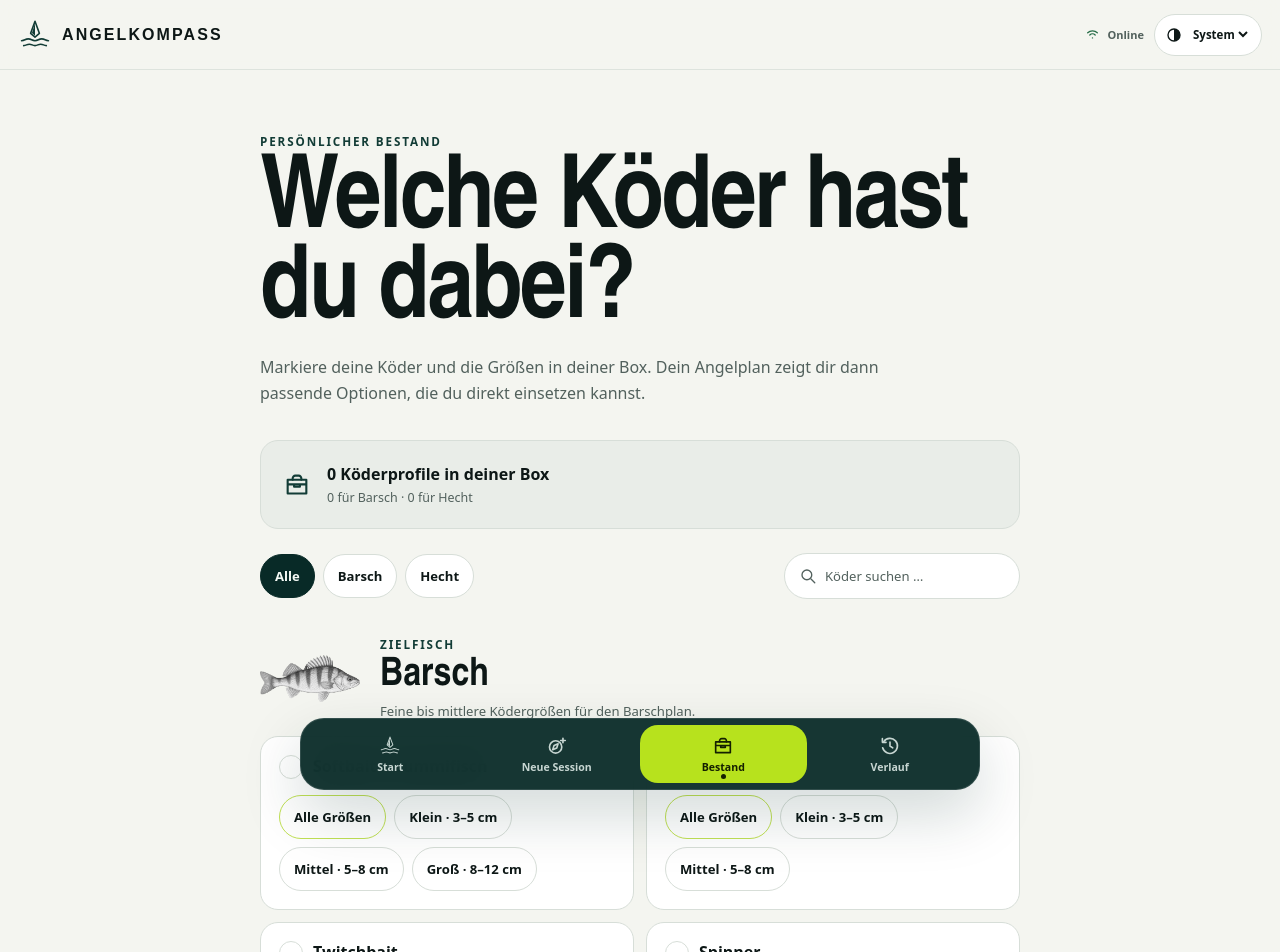
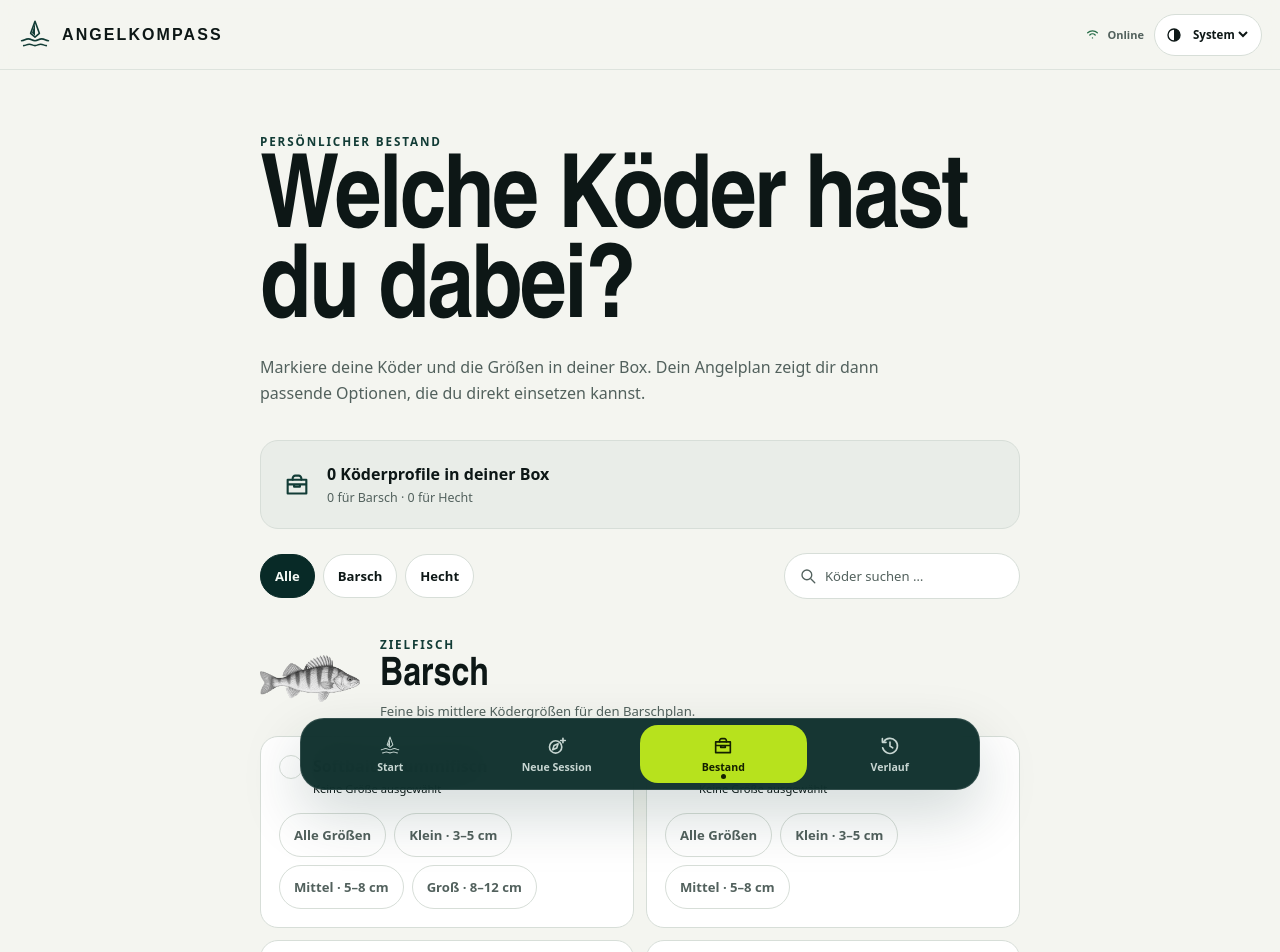
Before and after one commit to Bugzda/angelkompass, a React (Vite) app: page /bestand in a window 1280 px wide. Shown: the top 952 px of the page. Built offline with nearby package versions, Linux system fonts and the light colour scheme; a web font is replaced by a local one.

Commit message:
fix: make individual lure size selections unambiguous

```diff
--- a/src/features/inventory/InventoryPage.tsx
+++ b/src/features/inventory/InventoryPage.tsx
@@ -28,7 +28,13 @@ export function InventoryPage(){
     {groups.filter(group=>fishFilter==='all'||fishFilter===group.fish).map(group=><section className="inventory-species" aria-labelledby={`inventory-${group.fish}`} key={group.fish}><header><img src={`${import.meta.env.BASE_URL}assets/terrain/${group.fish}.webp`} alt=""/><div><span className="overline">ZIELFISCH</span><h2 id={`inventory-${group.fish}`}>{group.label}</h2><p>{group.description}</p></div></header><div className="inventory-options">{group.lures.filter(lure=>lure.label.toLocaleLowerCase('de').includes(query.trim().toLocaleLowerCase('de'))).map(lure=>{
       const item=inventory.find(entry=>entry.targetFish===group.fish&&entry.lureTypeId===lure.id)
       const hasAll=Boolean(item)&&lure.sizes.every(size=>item?.sizes?.includes(size))
-      return <article className={item?'selected inventory-sized':''} key={lure.id}><div className="inventory-title"><span className="inventory-check" aria-hidden="true">{item&&<Icon name="check" size={16}/>}</span><div><strong>{lure.label}</strong>{item?.migratedNeedsReview&&<small>Aus Altbestand übernommen · Größen prüfen</small>}</div></div><div className="chips"><button type="button" className={`all-sizes${hasAll?' selected':''}`} aria-label={`${group.label} ${lure.label}: Alle Größen`} aria-pressed={hasAll} onClick={()=>toggleAllSizes(group.fish,lure.id)}>Alle Größen</button>{lure.sizes.map(size=>{const selected=item?.sizes?.includes(size)??false;const label=`${sizeNames[size]} · ${sizeLabelFor(lure,size)}`;return <button type="button" className={selected?'selected':''} aria-label={`${group.label} ${lure.label}: ${label}`} aria-pressed={selected} onClick={()=>toggleSize(group.fish,lure.id,size)} key={size}>{label}</button>})}</div></article>
+      return <article className={item?'selected inventory-sized':''} key={lure.id}>
+        <div className="inventory-title"><span className="inventory-check" aria-hidden="true">{item&&<Icon name="check" size={16}/>}</span><div><strong>{lure.label}</strong><small className="inventory-size-summary">{item?`Gespeichert: ${lure.sizes.filter(size=>item.sizes.includes(size)).map(size=>sizeNames[size]).join(', ')}`:'Keine Größe ausgewählt'}</small>{item?.migratedNeedsReview&&<small>Aus Altbestand übernommen · Größen prüfen</small>}</div></div>
+        <div className="chips inventory-size-choices">
+          <button type="button" className={`all-sizes${hasAll?' selected':''}`} aria-label={`${group.label} ${lure.label}: Alle Größen`} aria-pressed={hasAll} onClick={()=>toggleAllSizes(group.fish,lure.id)}>{hasAll&&<Icon name="check" size={16}/>}Alle Größen</button>
+          {lure.sizes.map(size=>{const selected=item?.sizes?.includes(size)??false;const label=`${sizeNames[size]} · ${sizeLabelFor(lure,size)}`;return <button type="button" className={selected?'selected':''} aria-label={`${group.label} ${lure.label}: ${label}`} aria-pressed={selected} onClick={()=>toggleSize(group.fish,lure.id,size)} key={size}>{selected&&<Icon name="check" size={16}/>}<span>{label}</span></button>})}
+        </div>
+      </article>
     })}</div>{!group.lures.some(lure=>lure.label.toLocaleLowerCase('de').includes(query.trim().toLocaleLowerCase('de')))&&<p className="filter-empty">Keine Köder für „{query}“ gefunden.</p>}</section>)}
   </section>
 }
--- a/src/ui/theme/refinements.css
+++ b/src/ui/theme/refinements.css
@@ -43,6 +43,11 @@ a.species-chip:hover { background: #fff; transform: translateY(-2px); }
 .inventory-species > header > img { width: 100px; height: 65px; object-fit: contain; filter: grayscale(1); }
 :root[data-theme="dark"] .inventory-species > header > img { filter: grayscale(1) invert(1); mix-blend-mode: screen; }
 .inventory-options > article.selected { border-color: var(--forest); box-shadow: inset 0 0 0 1px var(--forest); background: var(--surface-raised); }
+.inventory-size-choices button[aria-pressed="false"] { background: var(--surface); border-color: var(--line); color: var(--ink-soft); }
+.inventory-size-choices button[aria-pressed="true"] { background: var(--lime); border-color: var(--lime); color: var(--lime-ink); }
+.inventory-size-choices button[aria-pressed="true"] svg { color: currentColor; flex-shrink: 0; }
+.inventory-size-choices button:hover { border-color: var(--forest); }
+.inventory-title .inventory-size-summary { color: var(--ink); line-height: 1.5; }
 .filter-empty { padding: 22px; color: var(--ink-soft); border: 1px dashed var(--line); border-radius: var(--radius); }
 .logbook-stats { display: grid; grid-template-columns: repeat(3, minmax(0, 1fr)); border: 1px solid #28534e; border-radius: var(--radius); background: var(--forest-deep); color: #eef8f5; overflow: hidden; }
 .logbook-stats > div { display: flex; flex-direction: column-reverse; gap: 8px; padding: 25px; }
```
Also changed, not shown: 1 other file (tests, documents, lock files or other folders).
